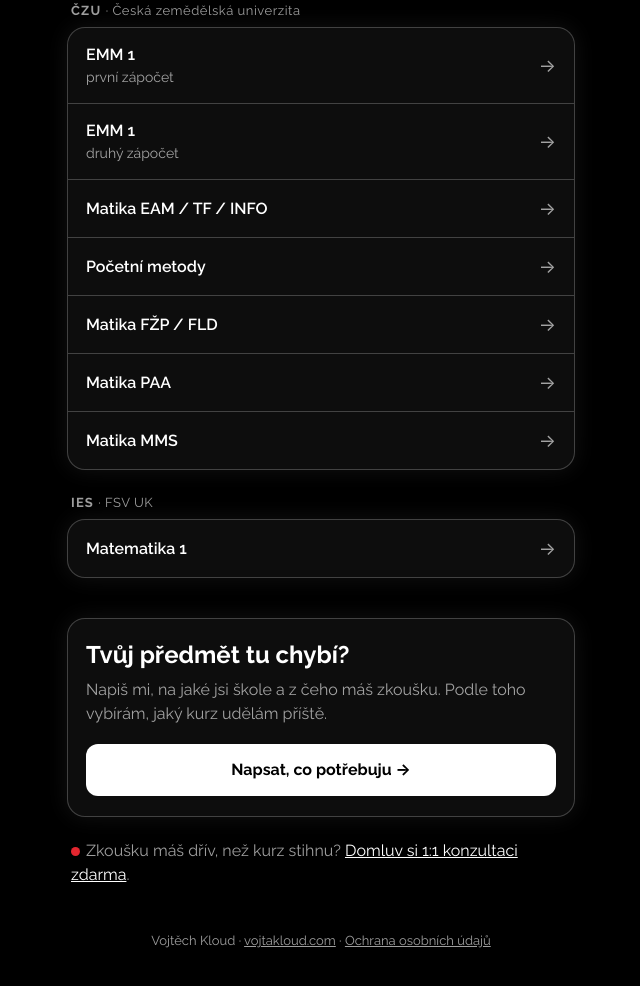
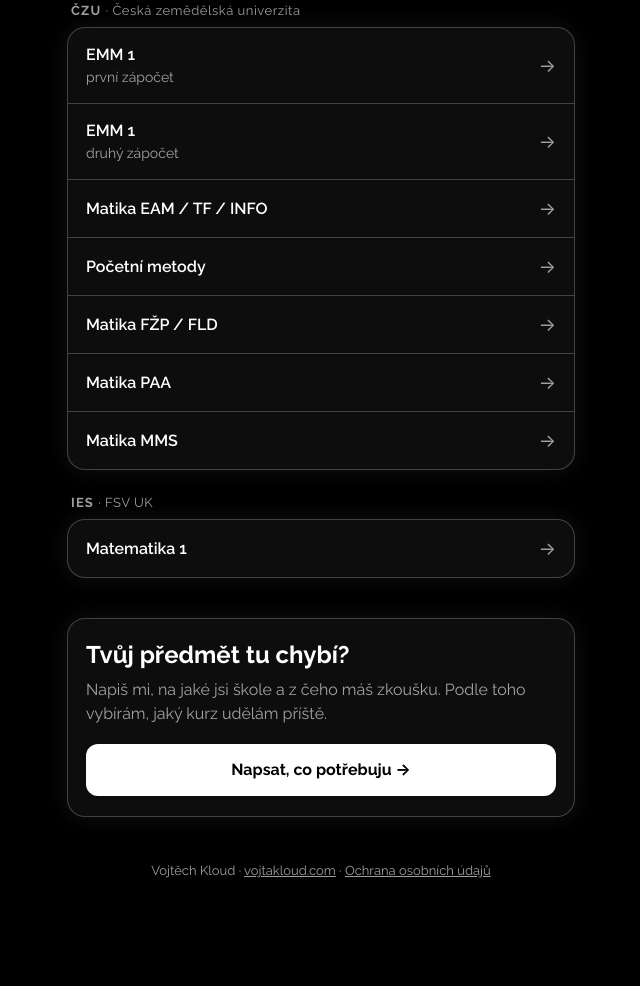
Before and after one commit to VojtaKlojta/kurzy, a plain HTML site: page index.html in a window 1280 px wide. Shown: the part 366-1352 px from the top of the page, without its empty margins (319-959 px from the left). After the commit the page ends 1302 px from the top, so only its background shows below. Drawn offline with Linux system fonts and the light colour scheme.

Commit message:
Bez odkazu na konzultaci zdarma

```diff
--- a/index.html
+++ b/index.html
@@ -133,8 +133,6 @@
     <a class="button" href="https://vojtakloud.com/p/tv-j-p-edm-t-tu-chyb-uevyci3i6">Napsat, co potřebuju →</a>
   </section>
 
-  <p class="soon"><span class="dot"></span>Zkoušku máš dřív, než kurz stihnu? <a href="https://vojtakloud.com/p/zarezervuj-si-vodn-konzultaci-zdarma-lc5nzc9ke">Domluv si 1:1 konzultaci zdarma</a>.</p>
-
   <footer>Vojtěch Kloud · <a href="https://vojtakloud.com">vojtakloud.com</a> · <a href="https://vojtakloud.com/gdpr">Ochrana osobních údajů</a></footer>
 </main>
 </body>
```
